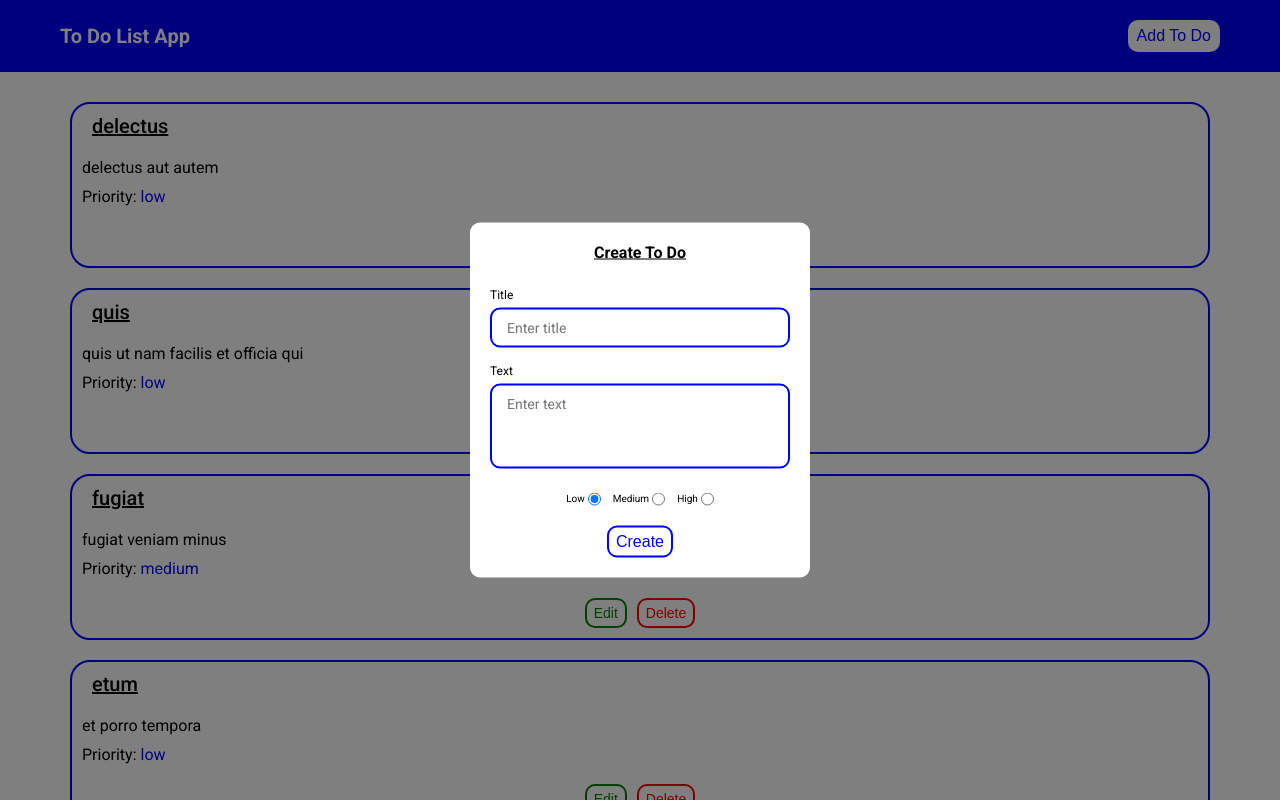
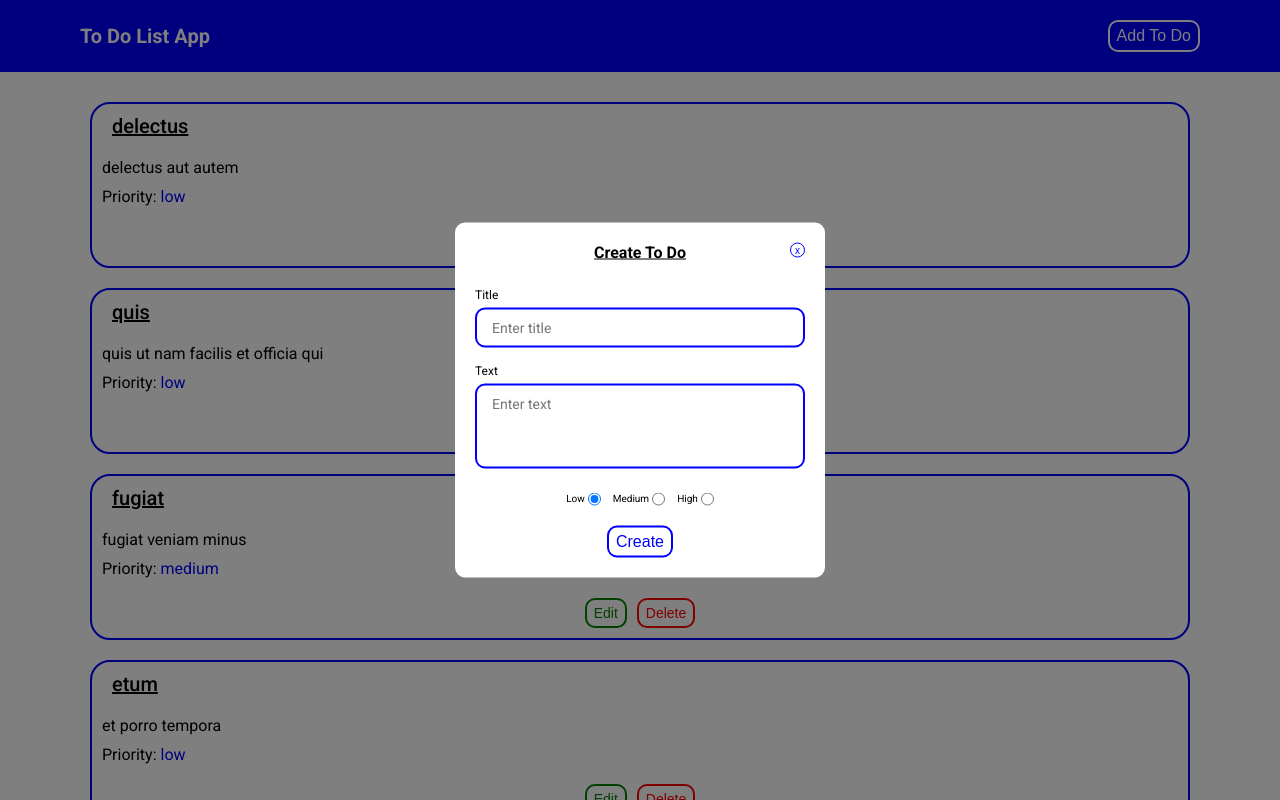
Before and after one commit to Himadieiev/worktest-ss, a React (Create React App) app: page / in a window 1280 px wide. Both pictures are taken after a click on the button "Add To Do". Shown: the top 800 px of the page. Built offline with nearby package versions, Linux system fonts and the light colour scheme; data requests are answered from the project's data file.

Commit message:
update styles

```diff
--- a/server/db.json
+++ b/server/db.json
@@ -1,10 +1,10 @@
 {
   "todos": [
     {
-      "id": 1,
       "title": "delectus",
       "text": "delectus aut autem",
-      "priority": "low"
+      "priority": "low",
+      "id": 1
     },
     {
       "title": "quis",
--- a/src/components/Header/Header.jsx
+++ b/src/components/Header/Header.jsx
@@ -1,4 +1,4 @@
-import React, { useState } from "react";
+import { useState } from "react";
 
 import css from "./Header.module.css";
 import Modal from "../Modal/Modal";
--- a/src/components/Header/Header.module.css
+++ b/src/components/Header/Header.module.css
@@ -9,8 +9,14 @@
 }
 
 .title {
-  font-size: 20px;
+  font-size: 18px;
   font-weight: 700;
+}
+
+@media (min-width: 500px) {
+  .title {
+    font-size: 20px;
+  }
 }
 
 .btn {
--- a/src/components/TodoForm/TodoForm.jsx
+++ b/src/components/TodoForm/TodoForm.jsx
@@ -1,4 +1,4 @@
-import React, { useEffect, useState } from "react";
+import { useEffect, useState } from "react";
 import { useDispatch } from "react-redux";
 
 import css from "./TodoForm.module.css";
@@ -13,6 +13,11 @@ const TodoForm = ({ toggleModal, editTodo }) => {
   const dispatch = useDispatch();
 
   useEffect(() => {
+    const inputElement = document.getElementById("titleInput");
+    if (inputElement) {
+      inputElement.focus();
+    }
+
     if (editTodo) {
       setTitle(editTodo.title);
       setText(editTodo.text);
@@ -51,8 +56,15 @@ const TodoForm = ({ toggleModal, editTodo }) => {
     setIsEditing(false);
   };
 
+  const handleCloseBtn = () => {
+    toggleModal();
+  };
+
   return (
     <form className={css.form}>
+      <button type="button" className={css.closeBtn} onClick={handleCloseBtn}>
+        x
+      </button>
       <h2 className={css.title}>
         {isEditing ? "Update To Do" : "Create To Do"}
       </h2>
@@ -60,6 +72,7 @@ const TodoForm = ({ toggleModal, editTodo }) => {
         Title
         <br />
         <input
+          id="titleInput"
           className={css.input}
           type="text"
           value={title}
@@ -81,6 +94,7 @@ const TodoForm = ({ toggleModal, editTodo }) => {
         <label className={css.radioLabel}>
           <span>Low</span>
           <input
+            className={css.radioInput}
             type="radio"
             name="priority"
             value="low"
@@ -91,6 +105,7 @@ const TodoForm = ({ toggleModal, editTodo }) => {
         <label className={css.radioLabel}>
           <span>Medium</span>
           <input
+            className={css.radioInput}
             type="radio"
             name="priority"
             value="medium"
@@ -101,6 +116,7 @@ const TodoForm = ({ toggleModal, editTodo }) => {
         <label className={css.radioLabel}>
           <span>High</span>
           <input
+            className={css.radioInput}
             type="radio"
             name="priority"
             value="high"
--- a/src/components/TodoForm/TodoForm.module.css
+++ b/src/components/TodoForm/TodoForm.module.css
@@ -1,5 +1,12 @@
 .form {
-  padding: 20px;
+  padding: 20px 10px;
+  position: relative;
+}
+
+@media (min-width: 500px) {
+  .form {
+    padding: 20px;
+  }
 }
 
 .title {
@@ -11,7 +18,7 @@
 }
 
 .input {
-  width: 300px;
+  width: 280px;
   border: 2px solid blue;
   border-radius: 10px;
   padding: 10px 15px;
@@ -19,6 +26,12 @@
   margin-bottom: 10px;
   font-family: "Roboto";
   font-size: 14px;
+}
+
+@media (min-width: 500px) {
+  .input {
+    width: 330px;
+  }
 }
 
 .textarea {
@@ -43,6 +56,12 @@ textarea:hover {
   justify-content: center;
   gap: 12px;
   margin-top: 20px;
+}
+
+.radioInput:focus,
+.radioInput:hover {
+  scale: 1.2;
+  cursor: pointer;
 }
 
 .label {
@@ -74,3 +93,25 @@ textarea:hover {
   color: white;
   background-color: blue;
 }
+
+.closeBtn {
+  position: absolute;
+  display: flex;
+  justify-content: center;
+  align-items: center;
+  top: 20px;
+  right: 20px;
+  border: 1px solid blue;
+  border-radius: 50%;
+  width: 15px;
+  height: 15px;
+  color: blue;
+  font-size: 10px;
+  transition: color 0.3s linear, background-color 0.3s linear;
+}
+
+.closeBtn:focus,
+.closeBtn:hover {
+  color: white;
+  background-color: blue;
+}
--- a/src/components/TodoItem/TodoItem.jsx
+++ b/src/components/TodoItem/TodoItem.jsx
@@ -1,4 +1,3 @@
-import React from "react";
 import { useDispatch } from "react-redux";
 
 import css from "./TodoItem.module.css";
--- a/src/components/TodoItem/TodoItem.module.css
+++ b/src/components/TodoItem/TodoItem.module.css
@@ -5,20 +5,38 @@
 }
 
 .title {
-  font-size: 20px;
+  font-size: 16px;
   font-weight: 500;
   margin-left: 10px;
   text-decoration: underline;
 }
 
+@media (min-width: 500px) {
+  .title {
+    font-size: 20px;
+  }
+}
+
 .text {
-  font-size: 16px;
+  font-size: 14px;
   margin-top: 20px;
 }
 
+@media (min-width: 500px) {
+  .text {
+    font-size: 16px;
+  }
+}
+
 .priority {
-  font-size: 16px;
+  font-size: 14px;
   margin-top: 10px;
+}
+
+@media (min-width: 500px) {
+  .priority {
+    font-size: 16px;
+  }
 }
 
 .priorityColor {
--- a/src/components/TodoList/TodoList.module.css
+++ b/src/components/TodoList/TodoList.module.css
@@ -14,13 +14,20 @@
 .pagination {
   margin-top: 30px;
   display: flex;
-  gap: 10px;
+  gap: 8px;
   justify-content: center;
 }
 
+@media (min-width: 500px) {
+  .pagination {
+    gap: 10px;
+  }
+}
+
 .page {
-  width: 30px;
-  height: 30px;
+  font-size: 12px;
+  width: 25px;
+  height: 25px;
   display: flex;
   justify-content: center;
   align-items: center;
@@ -28,6 +35,14 @@
   border-radius: 50%;
   color: blue;
   cursor: pointer;
+}
+
+@media (min-width: 500px) {
+  .page {
+    font-size: 18px;
+    width: 30px;
+    height: 30px;
+  }
 }
 
 .previous,
--- a/src/styles/common.css
+++ b/src/styles/common.css
@@ -15,23 +15,23 @@ body {
   width: 100%;
 }
 
-@media (min-width: 768px) {
+@media (min-width: 500px) {
   .container {
-    padding-left: 34px;
-    padding-right: 34px;
+    padding-left: 50px;
+    padding-right: 50px;
   }
 }
 
 @media (min-width: 1100px) {
   .container {
-    padding-left: 60px;
-    padding-right: 60px;
+    padding-left: 80px;
+    padding-right: 80px;
   }
 }
 
 @media (min-width: 1440px) {
   .container {
-    padding-left: 120px;
-    padding-right: 120px;
+    padding-left: 150px;
+    padding-right: 150px;
   }
 }
```
